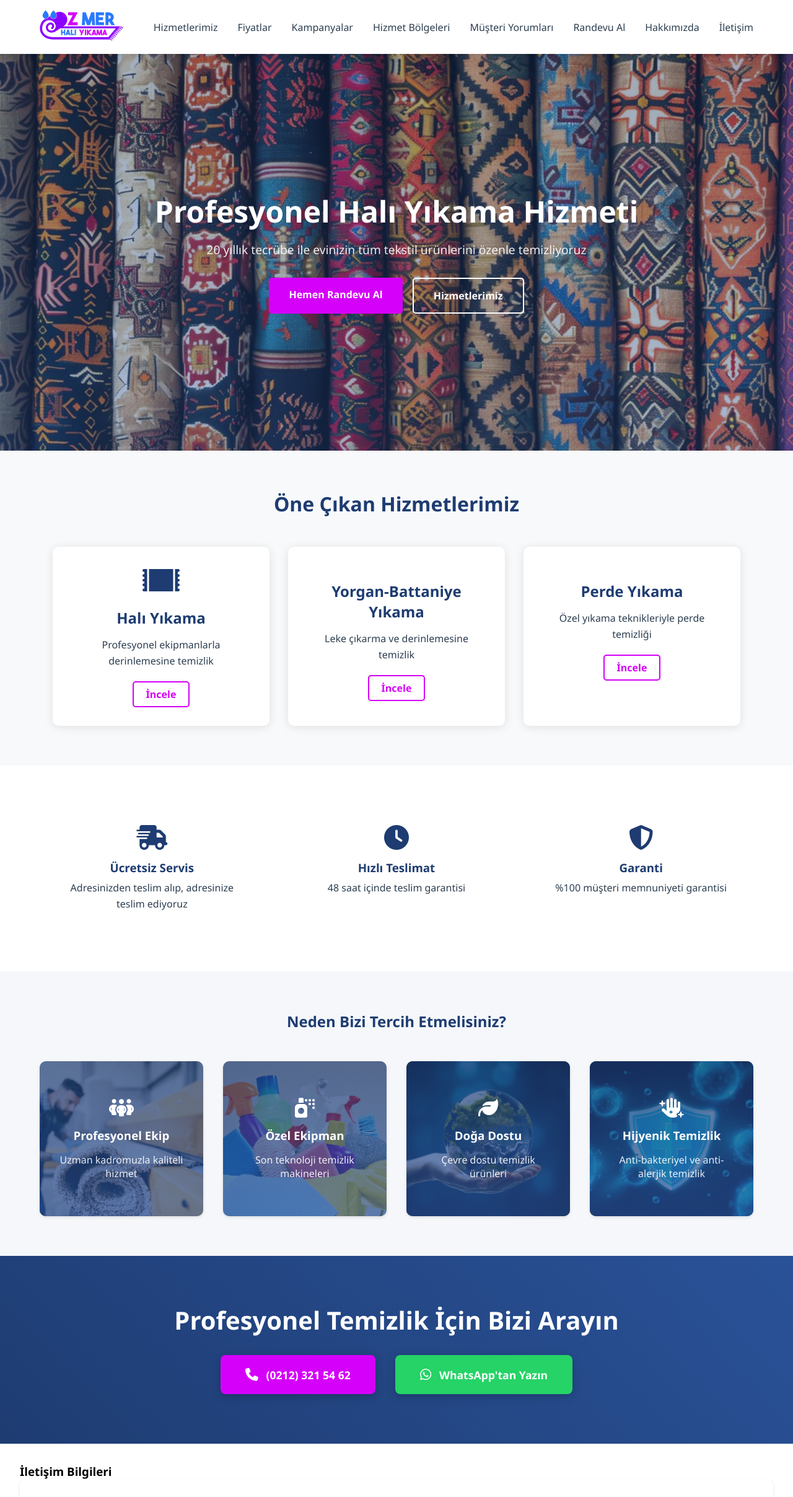
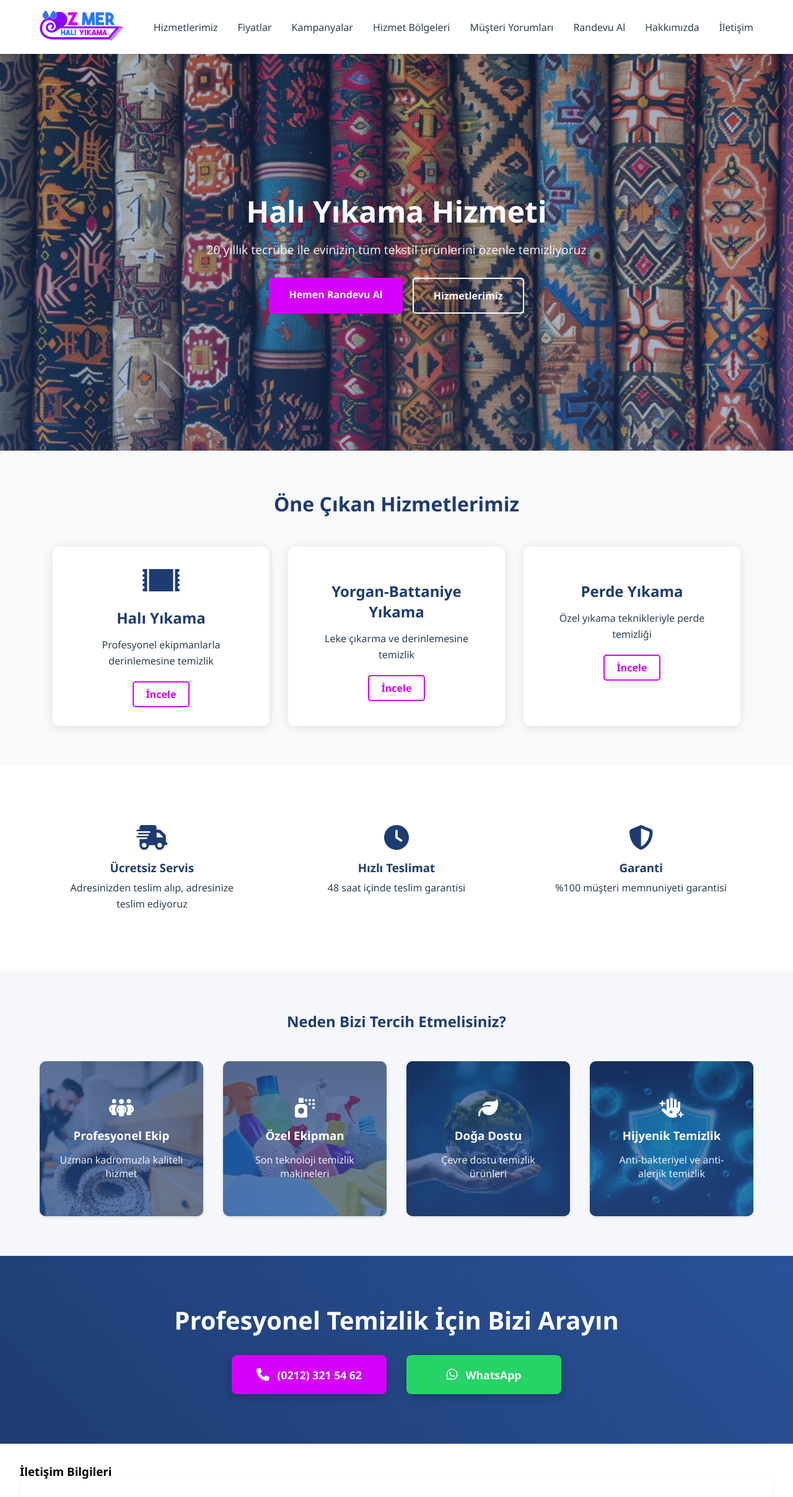
Before and after one commit to mertugr/mertugr.github.io, a plain HTML site: page index.html in a window 1280 px wide. Shown: the top 2415 px of the page at 62% size. Drawn offline with Linux system fonts and the light colour scheme.

Commit message:
Update index.html

```diff
--- a/index.html
+++ b/index.html
@@ -35,7 +35,7 @@
 
     <section id="anasayfa" class="hero">
         <div class="hero-content">
-            <h1>Profesyonel Halı Yıkama Hizmeti</h1>
+            <h1>Halı Yıkama Hizmeti</h1>
             <p class="hero-subtitle">20 yıllık tecrübe ile evinizin tüm tekstil ürünlerini özenle temizliyoruz</p>
             <div class="hero-buttons">
                 <a href="randevu.html" class="cta-button primary">Hemen Randevu Al</a>
@@ -128,7 +128,7 @@
                 </a>
                 <a href="https://wa.me/905322418969" class="whatsapp-button" target="_blank">
                     <i class="fab fa-whatsapp"></i>
-                    WhatsApp'tan Yazın
+                    WhatsApp
                 </a>
             </div>
         </div>
```
